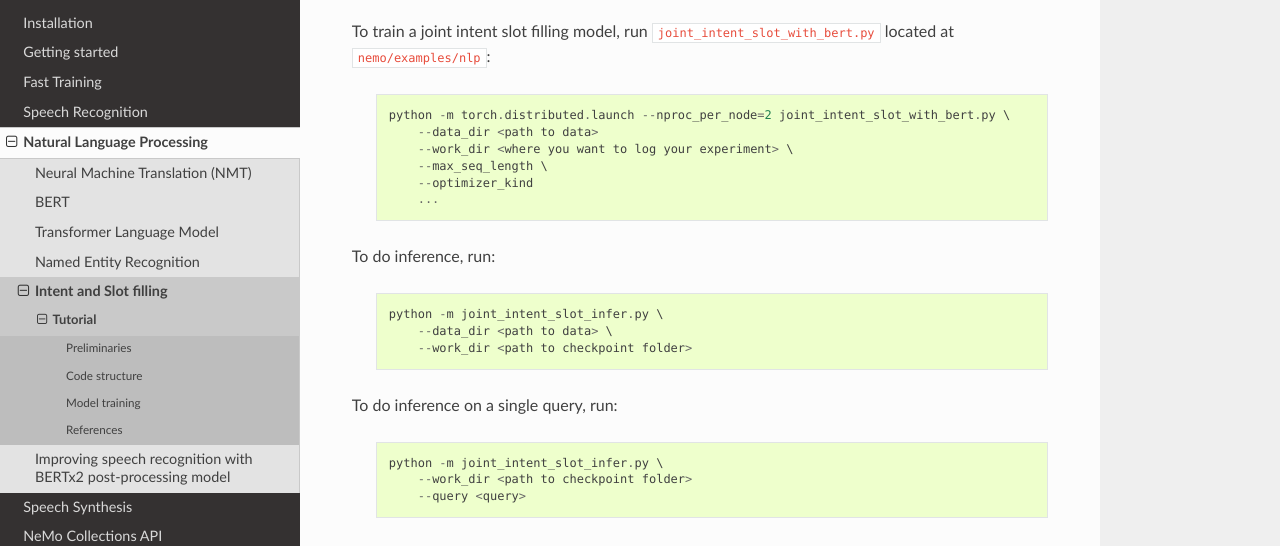
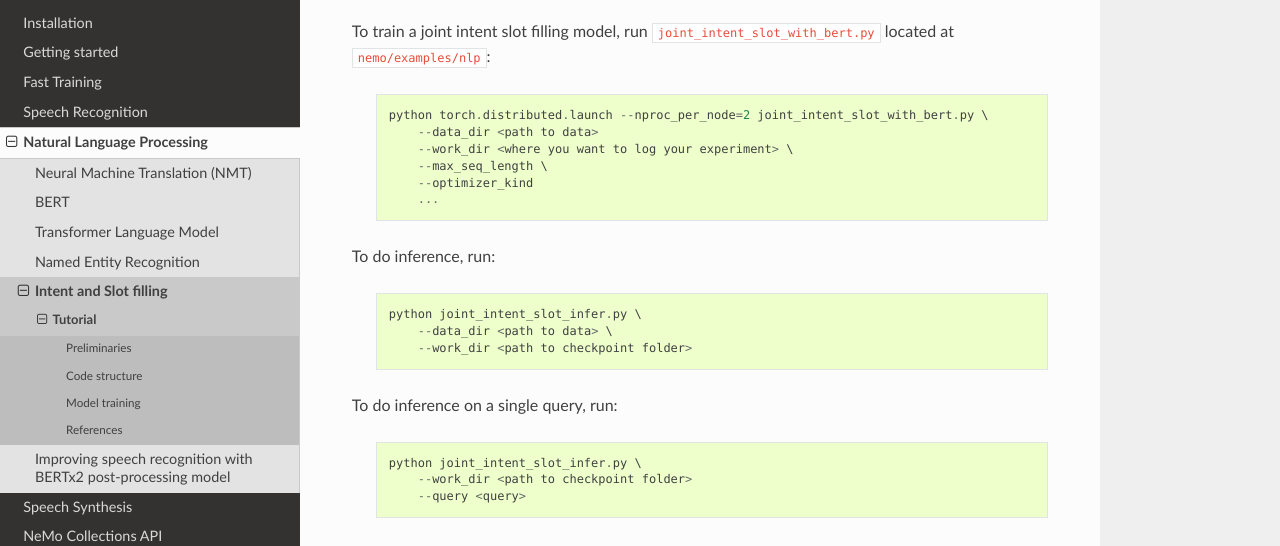
Before and after one commit to backend-engineer1/NEMO, a Sphinx documentation site: the page built from docs/sources/source/nlp/joint_intent_slot_filling.rst, in a window 1280 px wide and 900 px high, scrolled down 3610 px. Shown: the part 152-698 px from the top of the window. Built offline with Sphinx 7.4.7 and the Read the Docs theme 2.0.0, drawn with Linux system fonts in a browser that asks for light colours; cross-references to code outside the pages are shown as plain code.

```diff
--- a/docs/sources/source/nlp/joint_intent_slot_filling.rst
+++ b/docs/sources/source/nlp/joint_intent_slot_filling.rst
@@ -180,7 +180,7 @@ To train a joint intent slot filling model, run ``joint_intent_slot_with_bert.py
 
     .. code-block:: python
 
-        python -m torch.distributed.launch --nproc_per_node=2 joint_intent_slot_with_bert.py \
+        python torch.distributed.launch --nproc_per_node=2 joint_intent_slot_with_bert.py \
             --data_dir <path to data>
             --work_dir <where you want to log your experiment> \
             --max_seq_length \
@@ -191,7 +191,7 @@ To do inference, run:
 
     .. code-block:: python
 
-        python -m joint_intent_slot_infer.py \
+        python joint_intent_slot_infer.py \
             --data_dir <path to data> \
             --work_dir <path to checkpoint folder>
 
@@ -200,7 +200,7 @@ To do inference on a single query, run:
 
     .. code-block:: python
 
-        python -m joint_intent_slot_infer.py \
+        python joint_intent_slot_infer.py \
             --work_dir <path to checkpoint folder>
             --query <query>
 
```
